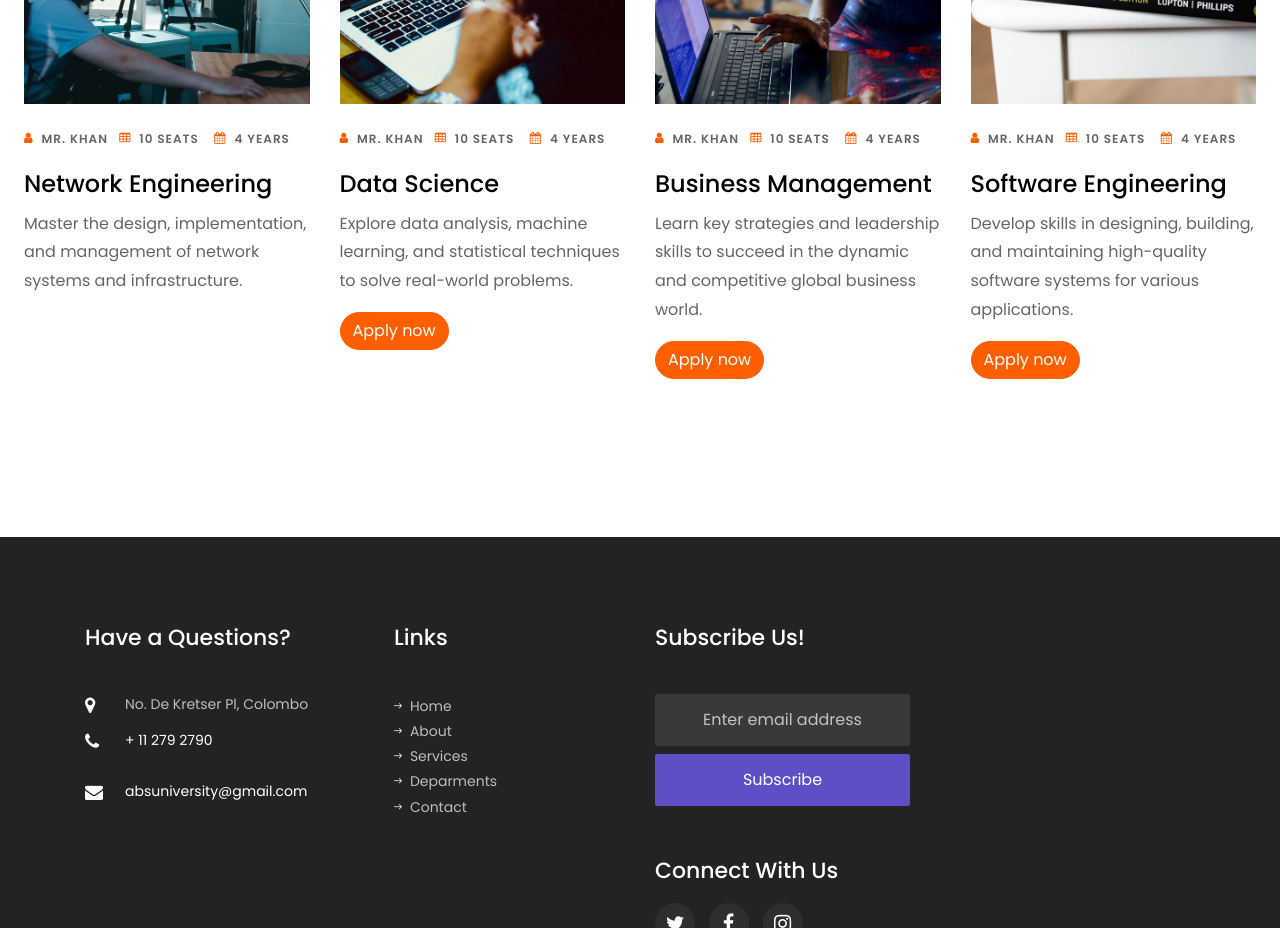
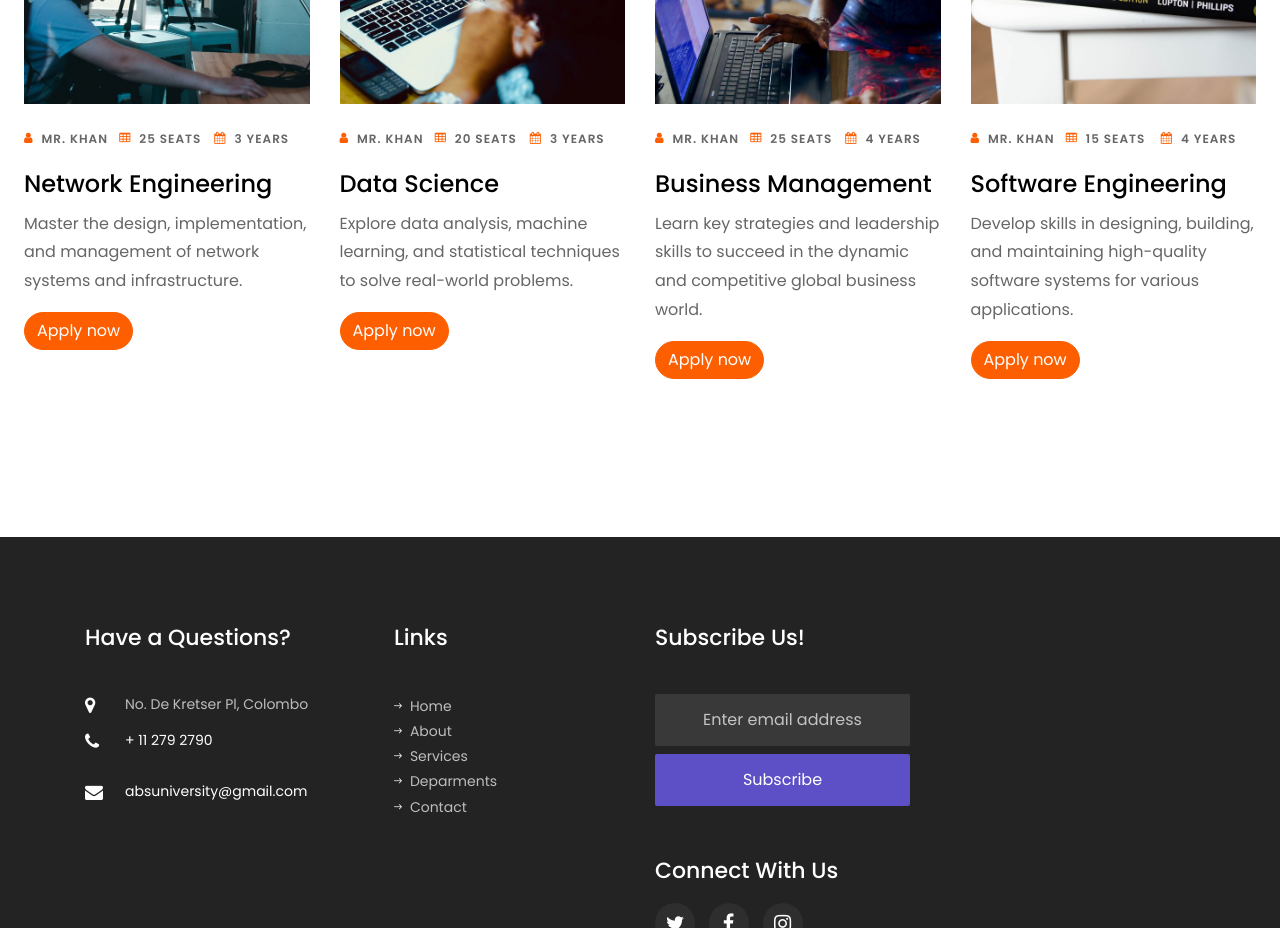
Before and after one commit to ChamodGihan/University_Web, a plain HTML site: page University/courses.html in a window 1280 px wide. Shown: the part 780-1708 px from the top of the page. Drawn offline with Linux system fonts and the light colour scheme; some packages are replaced by stand-ins of ours; no server answers; files whose address does not match are found by name.

Commit message:
Courses_page_Edit

```diff
--- a/University/courses.html
+++ b/University/courses.html
@@ -103,11 +103,12 @@
 						<div class="text pt-4">
 							<p class="meta d-flex">
 								<span><i class="icon-user mr-2"></i>Mr. Khan</span>
-								<span><i class="icon-table mr-2"></i>10 seats</span>
-								<span><i class="icon-calendar mr-2"></i>4 Years</span>
+								<span><i class="icon-table mr-2"></i>25 seats</span>
+								<span><i class="icon-calendar mr-2"></i>3 Years</span>
 							</p>
 							<h3><a href="#">Network Engineering</a></h3>
 							<p> Master the design, implementation, and management of network systems and infrastructure.</p>
+							<p><a href="#" class="btn btn-primary">Apply now</a></p>
 						</div>
 					</div>
 
@@ -116,8 +117,8 @@
 						<div class="text pt-4">
 							<p class="meta d-flex">
 								<span><i class="icon-user mr-2"></i>Mr. Khan</span>
-								<span><i class="icon-table mr-2"></i>10 seats</span>
-								<span><i class="icon-calendar mr-2"></i>4 Years</span>
+								<span><i class="icon-table mr-2"></i>20 seats</span>
+								<span><i class="icon-calendar mr-2"></i>3 Years</span>
 							</p>
 							<h3><a href="#">Data Science </a></h3>
 							<p>Explore data analysis, machine learning, and statistical techniques to solve real-world problems.</p>
@@ -129,7 +130,7 @@
 						<div class="text pt-4">
 							<p class="meta d-flex">
 								<span><i class="icon-user mr-2"></i>Mr. Khan</span>
-								<span><i class="icon-table mr-2"></i>10 seats</span>
+								<span><i class="icon-table mr-2"></i>25 seats</span>
 								<span><i class="icon-calendar mr-2"></i>4 Years</span>
 							</p>
 							<h3><a href="#">Business Management
@@ -143,7 +144,7 @@
 						<div class="text pt-4">
 							<p class="meta d-flex">
 								<span><i class="icon-user mr-2"></i>Mr. Khan</span>
-								<span><i class="icon-table mr-2"></i>10 seats</span>
+								<span><i class="icon-table mr-2"></i>15 seats</span>
 								<span><i class="icon-calendar mr-2"></i>4 Years</span>
 							</p>
 							<h3><a href="#">Software Engineering</a></h3>
```
